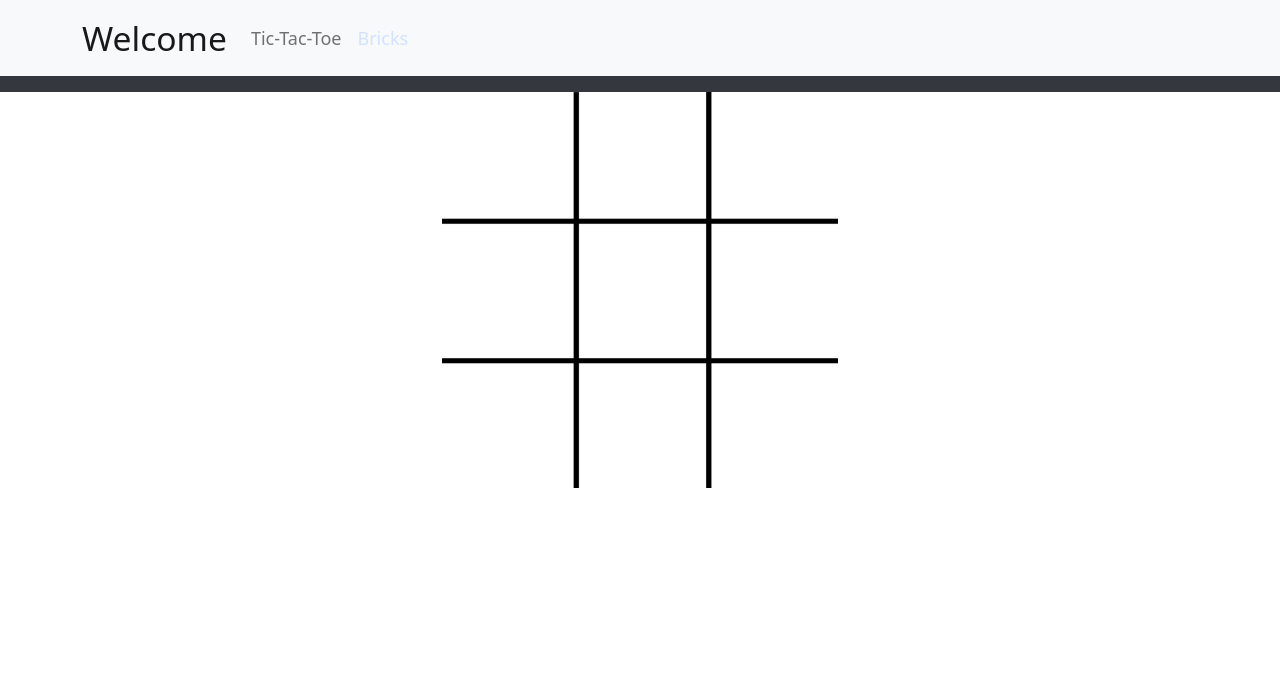
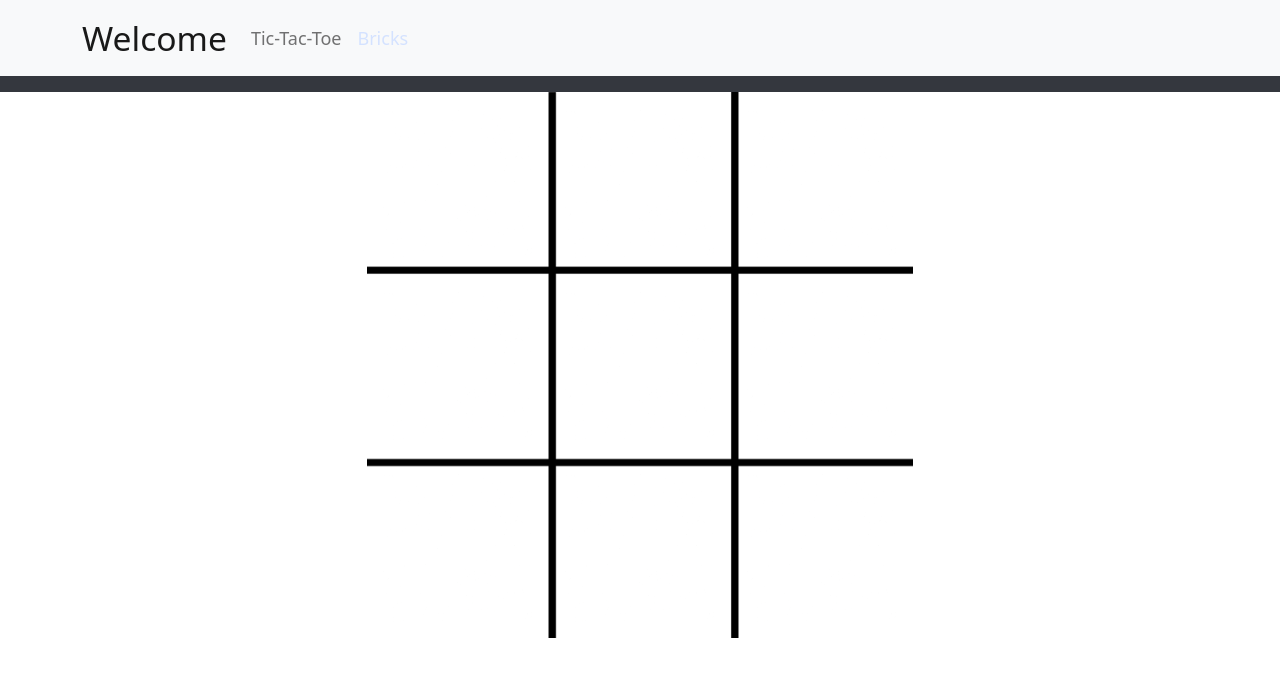
Before and after one commit to gloriyo/gloriyo.github.io, a React (Create React App) app: page /game in a window 1280 px wide. Shown: the top 676 px of the page. Built offline with nearby package versions, Linux system fonts and the light colour scheme.

Commit message:
enlarge text

```diff
--- a/src/css/game-style.css
+++ b/src/css/game-style.css
@@ -34,13 +34,13 @@
 }
 
 .box {
-    line-height: 100px;
-    height: 100px;
+    line-height: 150px;
+    height: 150px;
     margin-right: -1px;
     margin-top: -1px;
     padding: 0;
     text-align: center;
-    width: 100px;
+    width: 150px;
 
     background: transparent;
     border: none;
@@ -51,8 +51,8 @@
 }
 
 .box > img {
-    height: 100px;
-    width: 100px;
+    height: 150px;
+    width: 150px;
 }
 
 canvas {
@@ -92,7 +92,7 @@ canvas {
 
     background-color: #ffc100 !important;
     border: none !important;
-    width: 100px;
+    width: 150px;
     font-size: small !important;
     color: white !important;
 
@@ -104,7 +104,7 @@ canvas {
 
 .play-button:hover {
     background-color: #ffa900  !important;
-    width: 100px;
+    width: 150px;
     font-size: small !important;
 }
 
@@ -121,13 +121,13 @@ canvas {
 }
 
 .box {
-    line-height: 100px;
-    height: 100px;
+    line-height: 150px;
+    height: 150px;
     margin-right: -1px;
     margin-top: -1px;
     padding: 0;
     text-align: center;
-    width: 100px;
+    width: 150px;
 
     background: transparent;
     border: none;
@@ -138,8 +138,8 @@ canvas {
 }
 
 .box > img {
-    height: 100px;
-    width: 100px;
+    height: 150px;
+    width: 150px;
 }
 
 canvas {
@@ -193,6 +193,6 @@ canvas {
 
 .play-button:hover {
     background-color: #ffa900  !important;
-    width: 100px;
+    width: 150px;
     font-size: small !important;
 }
```
